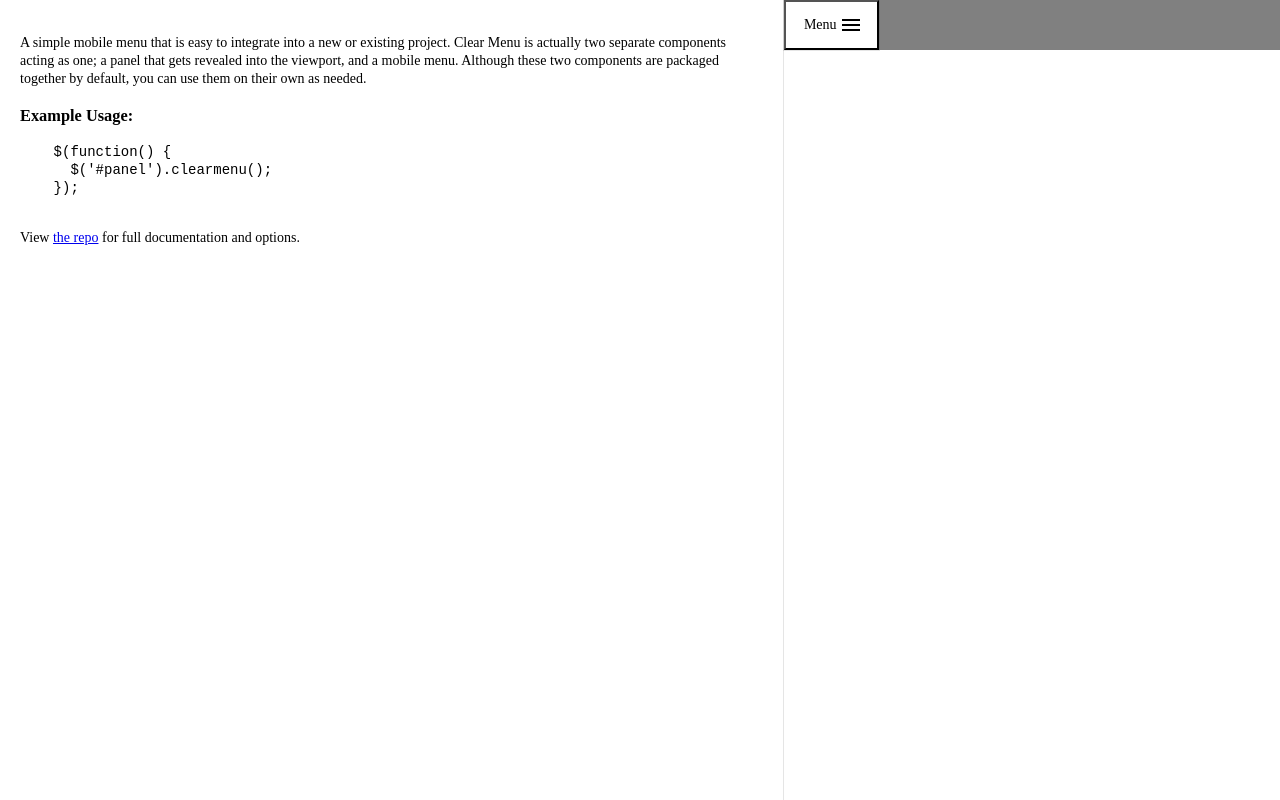
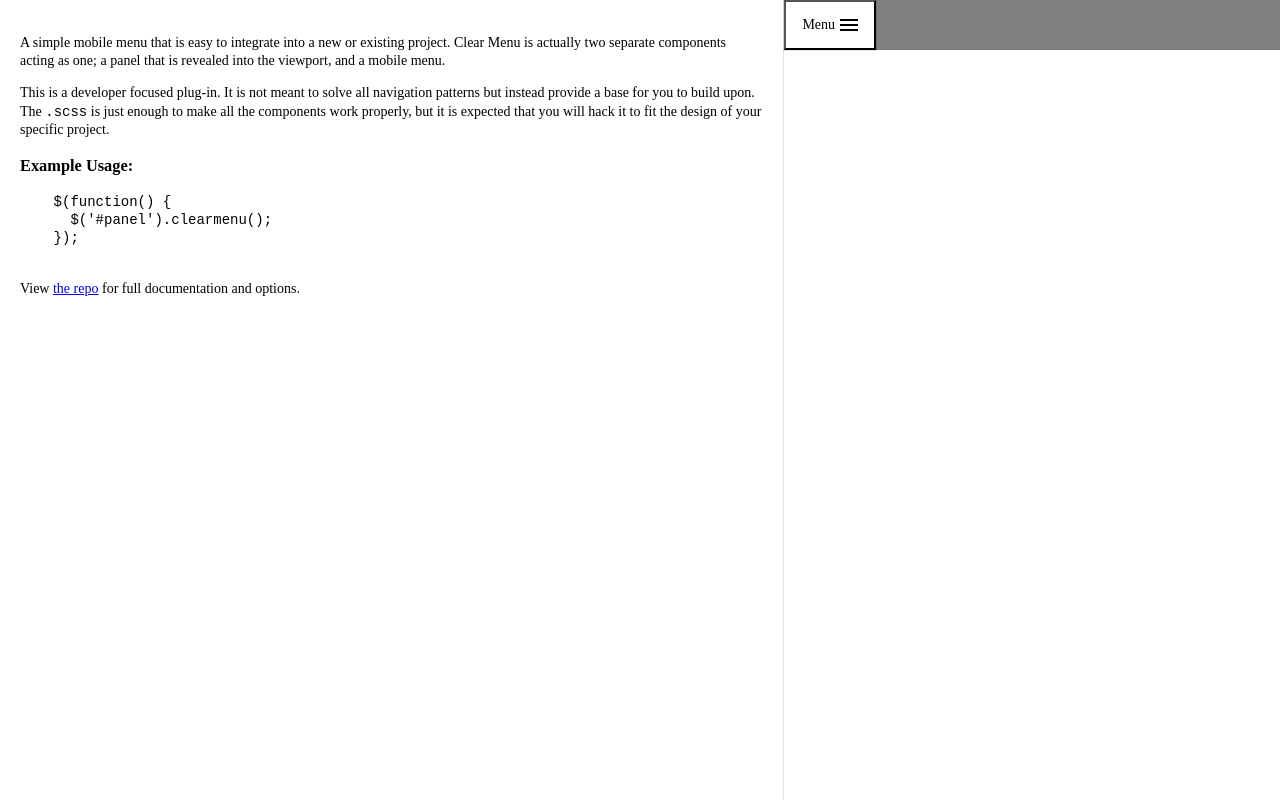
Before and after one commit to bebaps/clear-menu, a website: page index.html in a window 1280 px wide. Drawn offline with nearby package versions, Linux system fonts and the light colour scheme; files that its build step writes are made by us from their sources.

Commit message:
Remove em in favor of pixels

```diff
--- a/index.html
+++ b/index.html
@@ -27,7 +27,7 @@
     }
 
     .demo-left {
-      flex: 60%;
+      width: 60%;
       position: relative;
       padding: 20px;
       z-index: 100;
@@ -36,7 +36,7 @@
     }
 
     .demo-right {
-      flex: 40%;
+      width: 40%;
       position: relative;
     }
 
@@ -57,7 +57,9 @@
 <body>
 <main class="demo">
   <section class="demo-left">
-    <p>A simple mobile menu that is easy to integrate into a new or existing project. Clear Menu is actually two separate components acting as one; a panel that gets revealed into the viewport, and a mobile menu. Although these two components are packaged together by default, you can use them on their own as needed.</p>
+    <p>A simple mobile menu that is easy to integrate into a new or existing project. Clear Menu is actually two separate components acting as one; a panel that is revealed into the viewport, and a mobile menu.</p>
+
+    <p>This is a developer focused plug-in. It is not meant to solve all navigation patterns but instead provide a base for you to build upon. The <code>.scss</code> is just enough to make all the components work properly, but it is expected that you will hack it to fit the design of your specific project.</p>
 
     <h3>Example Usage:</h3>
 
--- a/src/clearmenu.scss
+++ b/src/clearmenu.scss
@@ -130,7 +130,7 @@ $cm_list-item-height: 30px !default;
   justify-content: center;
   outline: 1px solid rgba($cm_color-primary, 0.1);
   margin: 0;
-  padding: 1em 1.25em;
+  padding: 14px 16px;
   color: initial;
   text-decoration: none;
   text-transform: none;
```
Also changed, not shown: readme.md.
